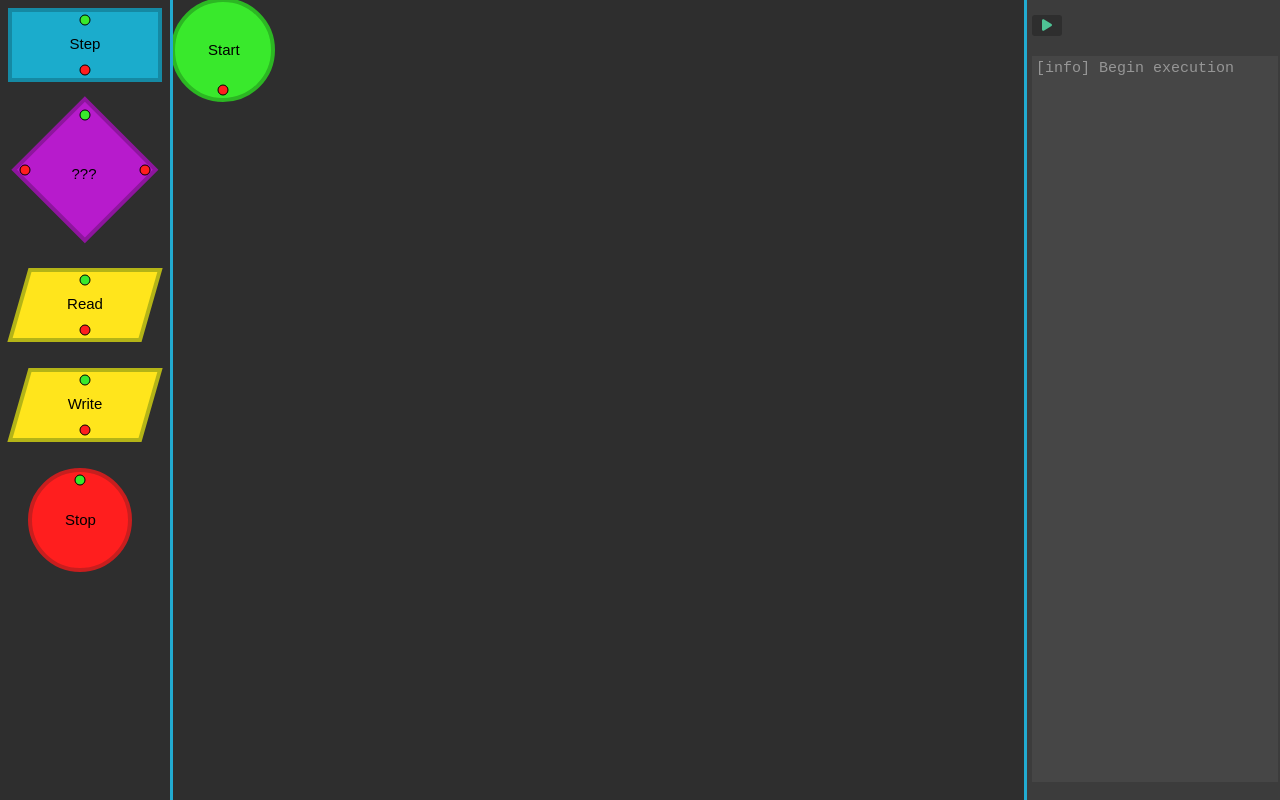
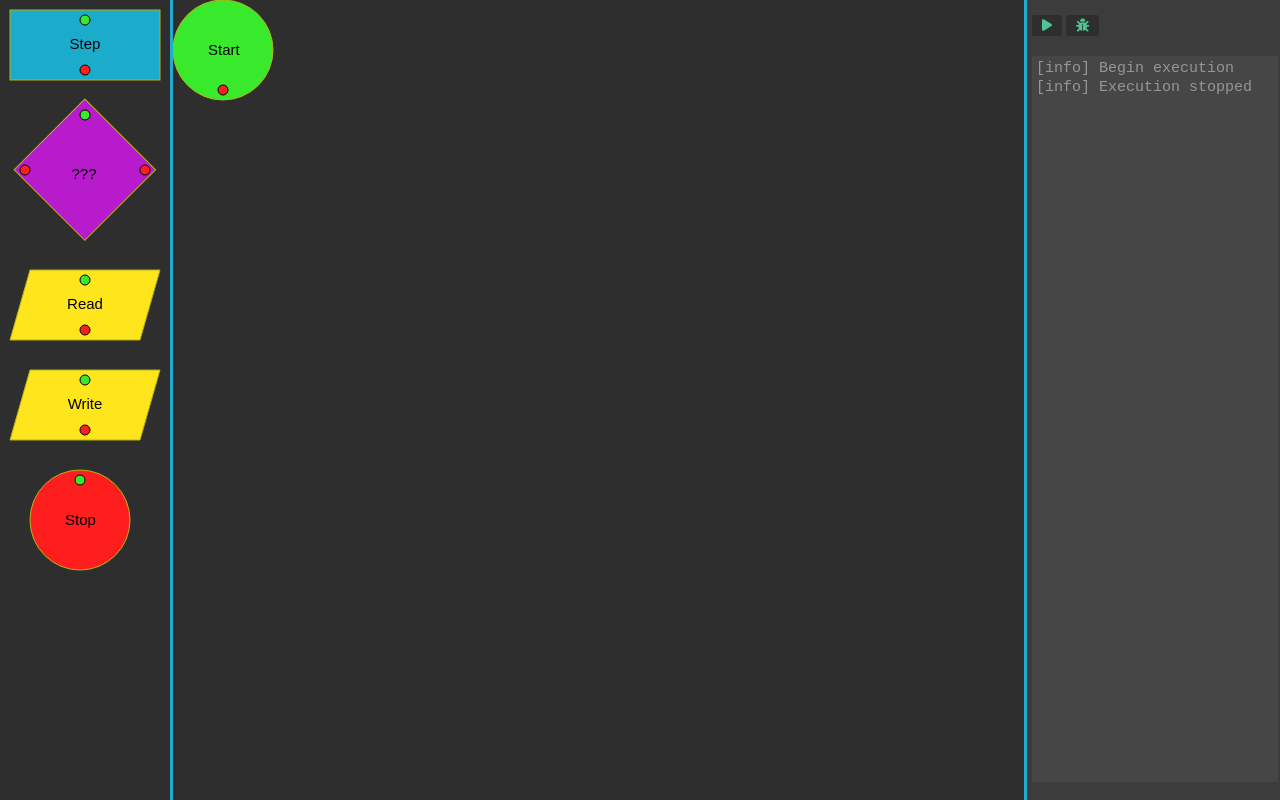
Before and after one commit to Seniru/flowcharts, a plain HTML site: page index.html in a window 1280 px wide. Both pictures are taken after a click on the button 1047 px from the left and 25 px from the top of the page. Drawn offline with Linux system fonts and the light colour scheme.

Commit message:
feat: Support debugging/step function
- Remove ugly borders in structures and prepare them to highlight
in debugging
- Highlight structures when stepped over (in debug mode)
- Add a stop mode

```diff
--- a/index.html
+++ b/index.html
@@ -15,8 +15,8 @@
 
 <body>
 	<svg id="palette" onload="makeDraggable(evt)">
-		<g class="draggable template statement">
-			<rect x="10" y="10" width="150px" height="70px" stroke="rgb(21, 137, 163)" stroke-width="4px" fill="rgb(27, 172, 204)" />
+		<g class="draggable template statement" stroke="rgb(180, 180, 20)">
+			<rect x="10" y="10" width="150px" height="70px" fill="rgb(27, 172, 204)" />
 			<!--text style="fill: rgb(255, 255, 255); font-family: Arial, sans-serif; font-size: 20px; white-space: pre;"
 				x="65px" y="50">Step</text-->
 			<circle class="port in" cx="85" cy="20" r="5" stroke="#000000" stroke-width="1px" fill="rgb(57, 233, 44)"></circle>
@@ -26,8 +26,8 @@
 			</foreignObject>
 		</g>
 
-		<g class="draggable template conditional">
-			<rect x="130px" y="10px" width="100px" height="100px" stroke="rgb(142, 21, 158)" transform="rotate(45)" stroke-width="4px" fill="rgb(183, 27, 204)" />
+		<g class="draggable template conditional" stroke="rgb(180, 180, 20)">
+			<rect x="130px" y="10px" width="100px" height="100px" transform="rotate(45)" fill="rgb(183, 27, 204)" />
 			<circle class="port in" cx="85" cy="115px" r="5" stroke="#000000" stroke-width="1px" fill="rgb(57, 233, 44)"></circle>
 			<circle class="port out conditional-true" cx="25px" cy="170px" r="5" stroke="#000000" stroke-width="1px" fill="rgb(255, 30, 30)"></circle>
 			<circle class="port out conditional-false" cx="145px" cy="170px" r="5" stroke="#000000" stroke-width="1px" fill="rgb(255, 30, 30)"></circle>
@@ -36,8 +36,8 @@
 			</foreignObject>
 		</g>
 
-		<g class="draggable template input">
-			<polygon points="30 270 160 270 140 340 10 340" stroke="rgb(180, 180, 23)" stroke-width="4px" fill="rgb(255, 229, 28)" />
+		<g class="draggable template input" stroke="rgb(180, 180, 20)">
+			<polygon points="30 270 160 270 140 340 10 340" fill="rgb(255, 229, 28)" />
 			<circle class="port in" cx="85" cy="280" r="5" stroke="#000000" stroke-width="1px" fill="rgb(57, 233, 44)"></circle>
 			<circle class="port out" cx="85" cy="330" r="5" stroke="#000000" stroke-width="1px" fill="rgb(255, 30, 30)"></circle>
 			<foreignObject x="10px" y="295px" width="150px" height="30px">
@@ -45,8 +45,8 @@
 			</foreignObject>
 		</g>
 
-		<g class="draggable template output">
-			<polygon points="30 370 160 370 140 440 10 440" stroke="rgb(180, 180, 23)" stroke-width="4px" fill="rgb(255, 229, 28)" />
+		<g class="draggable template output" stroke="rgb(180, 180, 20)">
+			<polygon points="30 370 160 370 140 440 10 440" fill="rgb(255, 229, 28)" />
 			<circle class="port in" cx="85" cy="380" r="5" stroke="#000000" stroke-width="1px" fill="rgb(57, 233, 44)"></circle>
 			<circle class="port out" cx="85" cy="430" r="5" stroke="#000000" stroke-width="1px" fill="rgb(255, 30, 30)"></circle>
 			<foreignObject x="10px" y="395px" width="150px" height="30px">
@@ -54,26 +54,27 @@
 			</foreignObject>
 		</g>
 
-		<g class="draggable template stop">
-			<circle cx="80" cy="520" r="50" stroke="rgb(200, 30, 30)" stroke-width="4px" fill="rgb(255, 30, 30)" />
+		<g class="draggable template stop" stroke="rgb(180, 180, 20)">
+			<circle cx="80" cy="520" r="50" fill="rgb(255, 30, 30)" />
 			<text style="font-family: Arial, sans-serif; font-size: 15px; white-space: pre;"
-				x="65" y="525">Stop</text>
+				x="65" y="525" stroke-width="0px">Stop</text>
 			<circle class="port in" cx="80" cy="480" r="5" stroke="#000000" stroke-width="1px" fill="rgb(57, 233, 44)"></circle>
 		</g>
 	</svg>
 
-	<svg id="chart" onload="makeDraggable(evt)">
+	<svg id="chart" onload="makeDraggable(evt)" stroke="rgb(180, 180, 20)">
 		<g class="draggable start begin">
-			<circle cx="50" cy="50" r="50" stroke="rgb(44, 183, 35)" stroke-width="4px" fill="rgb(57, 233, 44)" />
+			<circle cx="50" cy="50" r="50" fill="rgb(57, 233, 44)" />
 			<text style="font-family: Arial, sans-serif; font-size: 15px; white-space: pre;"
-				x="35" y="55">Start</text>
+				x="35" y="55" stroke-width="0px">Start</text>
 			<circle class="port out" cx="50" cy="90" r="5" stroke="#000000" stroke-width="1px" fill="rgb(255, 30, 30)"></circle>
 		</g>
 	</svg>
 
 
 	<div id="runner">
-		<button id="run" onclick="run()"><i class="fas fa-play"></i></button>
+		<button id="run" onclick="runOrStop()" title="Run"><i class="fas fa-play"></i></button>
+		<button id="step" onclick="debugOrStep()" title="Debug"><i class="fas fa-bug"></i></button>
 		<div id="console"></div>
 	</div>
 </body>
--- a/interpreter.js
+++ b/interpreter.js
@@ -1,19 +1,30 @@
 let debug = false
-
+let running = false
+let executor
+let elem
+let stepFunction
 
 let memory = {}
 const execute = entrypoint => {
+	running = true
 	entrypoint.execute(memory)
 	if (entrypoint.next) {
-		let promise = new Promise((resolve, reject) => {
-			resolve()
+		elem = entrypoint.element
+		executor = new Promise((resolve, reject) => {
+			if (debug) {
+				stepFunction = resolve
+			} else {
+				resolve()
+			}
 		})
-		promise.then(() => {
+		executor.then(() => {
+			entrypoint.element.setAttributeNS(null, "stroke-width", "1px")
 			execute(entrypoint.next)
 		})
-		if (!debug) {
-			Promise.resolve(promise)
-		}
+
+	} else {
+		entrypoint.element.setAttributeNS(null, "stroke-width", "1px")
+		stopExecution()
 	}
 }
 
--- a/script.js
+++ b/script.js
@@ -6,8 +6,10 @@ let selected
 let offset
 let transform
 let activePanel
+let debugBtn, runBtn
 let activeLink
 let structs = new WeakMap()
+
 
 const getMousePos = (svg, evt) => {
 	let CTM = svg.getScreenCTM();
@@ -21,6 +23,8 @@ const getMousePos = (svg, evt) => {
 window.onload = () => {
 	palette = document.getElementById("palette")
 	chart = document.getElementById("chart")
+	debugBtn = document.getElementById("step")
+	runBtn = document.getElementById("run")
 
 	let begin = document.getElementsByClassName("begin")[0]
 
@@ -148,7 +152,42 @@ const makeDraggable = evt => {
 	svg.addEventListener('mouseleave', endDrag)
 }
 
-const run = () => {
+const run = dbg => {
+	memory = {}
+	runBtn.innerHTML = '<i class="fas fa-stop" style="color: #f44336;"></i>'
+	runBtn.title = "Stop"
+	debug = dbg
 	let entrypoint = structs.get(document.getElementsByClassName("begin")[0])
 	execute(entrypoint)
 }
+
+const step = () => {
+	if (!running) {
+		debugBtn.title = "Step"
+		debugBtn.innerHTML = '<i class="fas fa-arrow-right" style="color: #45c9e5;"></i>'
+		return run(true)
+	}
+	dispatchEvent(new Event("onstep"))
+
+}
+
+const stopExecution = () => {
+	out.innerHTML += info("Execution stopped")
+	running = false
+	debugBtn.title = "Debug"
+	debugBtn.innerHTML = '<i class="fas fa-bug"></i>'
+	runBtn.innerHTML = '<i class="fas fa-play"></i>'
+	runBtn.title = "Run"
+	elem.setAttributeNS(null, "stroke-width", "1px")
+
+}
+
+const runOrStop = () => {
+	if (running) return stopExecution()
+	run()
+}
+
+const debugOrStep = () => {
+	if (!running) return step()
+	stepFunction()
+}
--- a/structures.js
+++ b/structures.js
@@ -15,7 +15,9 @@ class Node {
 
 	// overridable function
 	execute(memory) {
-
+		if (debug) {
+			this.element.setAttributeNS(null, "stroke-width", "4px")
+		}
 	}
 
 	get next() {
@@ -41,6 +43,7 @@ class Begin extends Node {
 	}
 
 	execute() {
+		super.execute()
 		out.innerHTML = info("Begin execution")
 	}
 
@@ -53,6 +56,7 @@ class Statement extends Node {
 	}
 
 	execute(memory) {
+		super.execute()
 		let data = (/(set|calculate|calc)\s+(\w+)\s*=\s*(.*)[;\s\n]*/gmi.exec(this.value))
 		if (data) {
     		if (["SET", "CALCULATE", "CALC"].includes(data[1].toUpperCase())) {
@@ -81,6 +85,7 @@ class Input extends Node {
 	}
 
 	execute(memory) {
+		super.execute()
 		let data = /(\w+)\s+(.+)[;\s\n]*$/gmi.exec(this.value)
 		if (data) {
 			if (["READ", "INPUT"].includes(data[1].toUpperCase())) {
@@ -106,6 +111,7 @@ class Output extends Node {
 	}
 
 	execute(memory) {
+		super.execute()
 		let data = /(\w+)\s+(.+)[;\s\n]*$/gmi.exec(this.value)
 		if (data) {
 			if (["PRINT", "OUTPUT", "WRITE"].includes(data[1].toUpperCase())) {
@@ -125,9 +131,11 @@ class Conditional extends Node {
 
 	constructor(value, next, element) {
 		super(value, next, element)
+		this.nxt = []
 	}
 
 	execute(memory) {
+		super.execute()
 		let conditional = this.value
 			.replace(/^(is|if|\s+)+/g, "")
 			.replace(/(then|\?|\s+)+$/g, "")
@@ -153,7 +161,7 @@ class Stop extends Node {
 	}
 
 	execute(memory) {
-		out.innerHTML += info("Execution stopped")
+		super.execute()
 	}
 }
 
--- a/styles.css
+++ b/styles.css
@@ -78,7 +78,7 @@ g > foreignObject > input {
 	color: black;
 }
 
-#run {
+#run, #step {
 	position: relative;
 	border: 0px;
 	border-radius: 3px;
```
